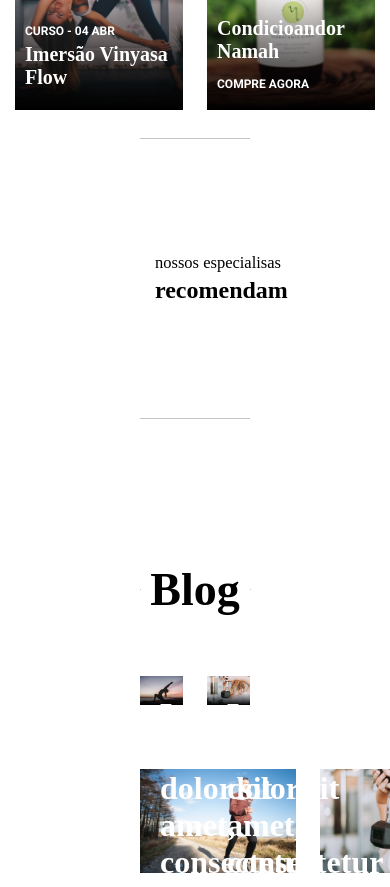
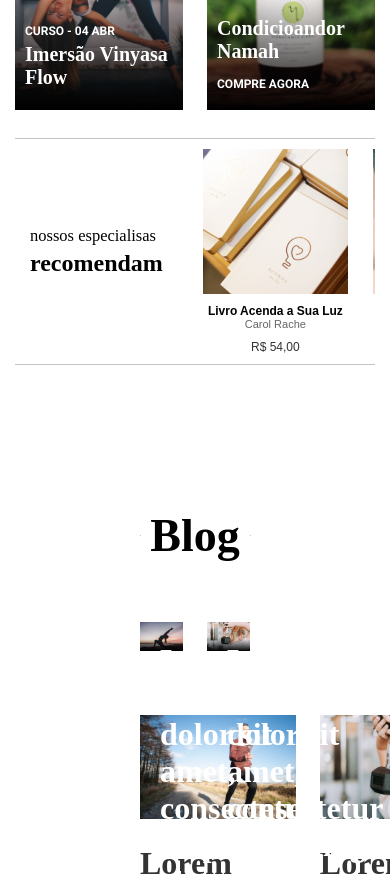
Before and after one commit to thiagodff/Namah, a Vue app in the folder frontend/: page / in a window 390 px wide. Shown: the part 880-1767 px from the top of the page. Built offline with nearby package versions, Linux system fonts and the light colour scheme; a web font is replaced by a local one.

Commit message:
recommendation responsive

```diff
--- a/frontend/src/components/Recommendation.vue
+++ b/frontend/src/components/Recommendation.vue
@@ -1,5 +1,6 @@
 <template>
   <div class="recommendation-wrapper">
+    <div class="recommendation">
       <div class="recommendation-text">
         <p>nossos especialisas</p>
         <strong>recomendam</strong>
@@ -12,6 +13,7 @@
       <RecommendProduct :product="book" />
       <RecommendProduct :product="shirt" />
       <RecommendProduct :product="carpet" />
+    </div>
   </div>
 </template>
 
@@ -55,18 +57,16 @@ export default {
 .recommendation-wrapper {
   max-width: 1200px;
   margin: 24px auto;
+}
+
+.recommendation {
+  max-width: 1200px;
   padding: 10px 0;
   border-top: 1px solid #c4c4c4;
   border-bottom: 1px solid #c4c4c4;
 
   display: flex;
   align-items: center;
-}
-
-@media screen and (max-width: 1400px) {
-  .recommendation-wrapper {
-    margin: 24px 140px;
-  }
 }
 
 .recommendation-text {
@@ -82,4 +82,27 @@ export default {
 .recommendation-text strong {
   font-size: 24px;
 }
+
+@media screen and (max-width: 1400px) {
+  .recommendation-wrapper {
+    margin: 24px 140px;
+  }
+}
+
+@media screen and (max-width: 1230px) {
+  .recommendation-wrapper {
+    margin: 24px 60px;
+    overflow: auto;
+  }
+
+  .recommendation {
+    width: 1200px;
+  }
+}
+
+@media screen and (max-width: 790px) {
+  .recommendation-wrapper {
+    margin: 24px 15px;
+  }
+}
 </style>
```
Lines whose indentation alone changed are shown as unchanged.
